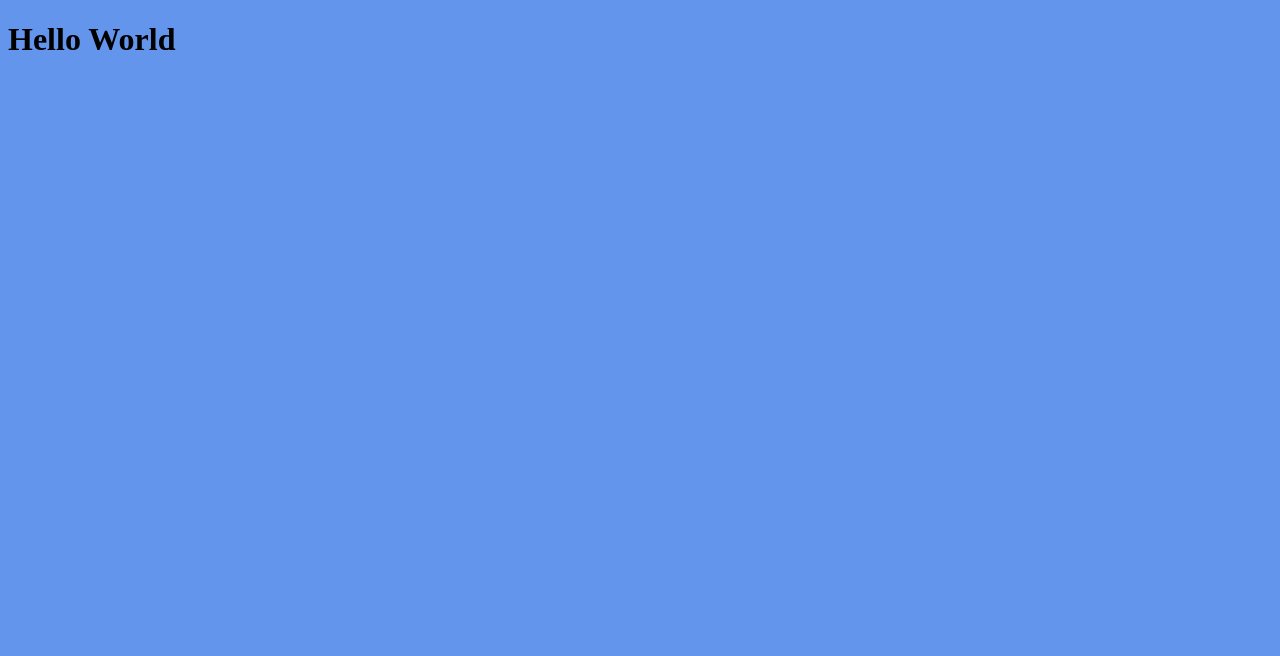
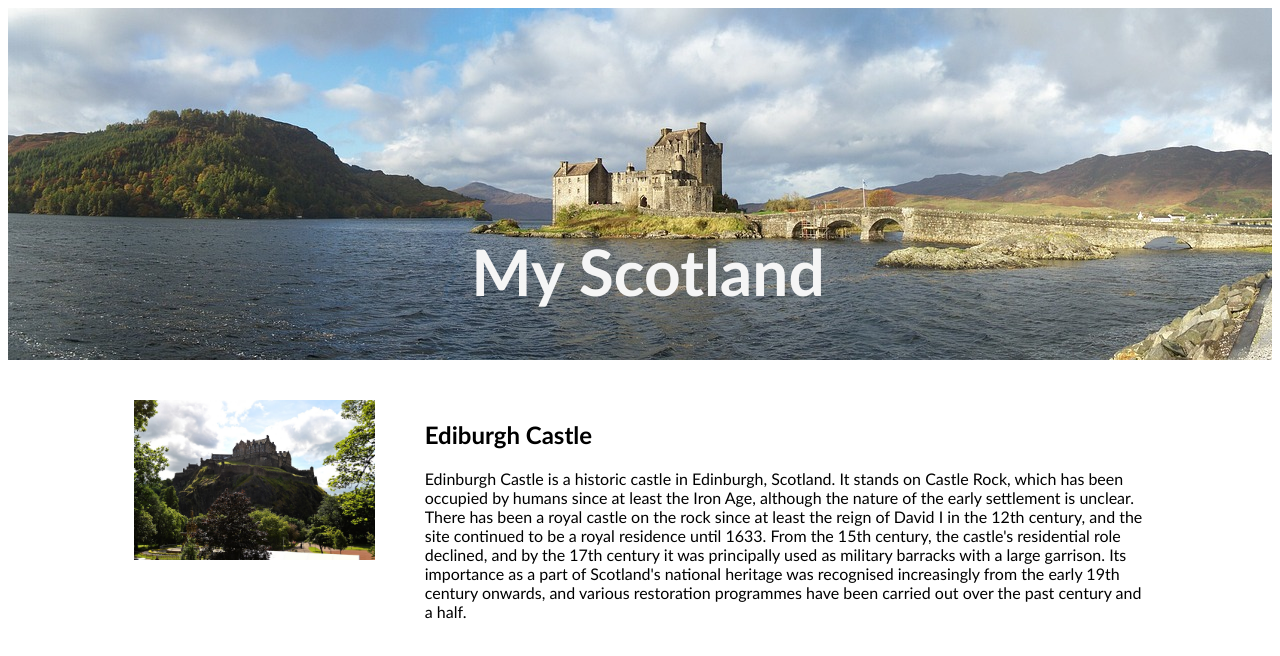
Before and after one commit to 22028Elissa/Task-5, a plain HTML site: page index.html in a window 1280 px wide. Drawn offline with Linux system fonts and the light colour scheme.

Commit message:
got up to 40:28 of the tutorial

```diff
--- a/index.html
+++ b/index.html
@@ -8,6 +8,19 @@
     <title>Document</title>
 </head>
 <body>
-    <h1>Hello World</h1>
+    <section class="hero-image">
+        <h1 class="hero-text">
+            My Scotland
+        </h1>
+    </section>
+    <section class="two-column">
+        <div class="image">
+            <img src="./images/edinburgh-castle-959083_1280.jpg" alt="ediburgh castle">
+        </div>
+        <div class="info">
+            <h1>Ediburgh Castle</h1>
+            <p>Edinburgh Castle is a historic castle in Edinburgh, Scotland. It stands on Castle Rock, which has been occupied by humans since at least the Iron Age, although the nature of the early settlement is unclear. There has been a royal castle on the rock since at least the reign of David I in the 12th century, and the site continued to be a royal residence until 1633. From the 15th century, the castle's residential role declined, and by the 17th century it was principally used as military barracks with a large garrison. Its importance as a part of Scotland's national heritage was recognised increasingly from the early 19th century onwards, and various restoration programmes have been carried out over the past century and a half.</p>
+        </div>
+    </section>
 </body>
 </html>
--- a/style.css
+++ b/style.css
@@ -1,4 +1,33 @@
-body{
-background-color: cornflowerblue;
+* {
+    font-family: 'Trebuchet MS', 'Lucida Sans Unicode', 'Lucida Grande', 'Lucida Sans', Arial, sans-serif;
 
 }
+
+img{
+    width: 100%;
+}
+.hero-image{
+    background-image: url("./images/scotland-1987599_1280.jpg") ;
+    height: 352px;
+    background-position: center;
+    background-repeat: no-repeat;
+    background-size: cover;
+    }
+
+.hero-text{
+    color: whitesmoke;
+    position: absolute;
+    width: 100%;
+    text-align: center;
+    top: 180px;
+    font-size: 4rem;
+}
+
+.two-column{
+    display: grid;
+    grid-template-columns: 1fr 3fr;
+    gap: 50px;
+    width: 80%;
+    margin: auto;
+    margin-top: 40px;
+}
```
Also changed, not shown: images/Information.txt (renamed from MyScotlandResources/images/Information.txt), images/bagpipes.jpg (renamed from MyScotlandResources/images/bagpipes.jpg), images/edinburgh-castle-959083_1280.jpg (renamed from MyScotlandResources/images/edinburgh-castle-959083_1280.jpg), images/eilean-donan-5570684_1280.jpg (renamed from MyScotlandResources/images/eilean-donan-5570684_1280.jpg), images/haggis.jpg (renamed from MyScotlandResources/images/haggis.jpg), images/kilt.jpg (renamed from MyScotlandResources/images/kilt.jpg), images/oban-114173_1280.jpg (renamed from MyScotlandResources/images/oban-114173_1280.jpg), images/scotland-1987599_1280.jpg (renamed from MyScotlandResources/images/scotland-1987599_1280.jpg), images/scottish-castle-967972_1280.jpg (renamed from MyScotlandResources/images/scottish-castle-967972_1280.jpg), images/skye-540130_1280.jpg (renamed from MyScotlandResources/images/skye-540130_1280.jpg), 1 other file.
